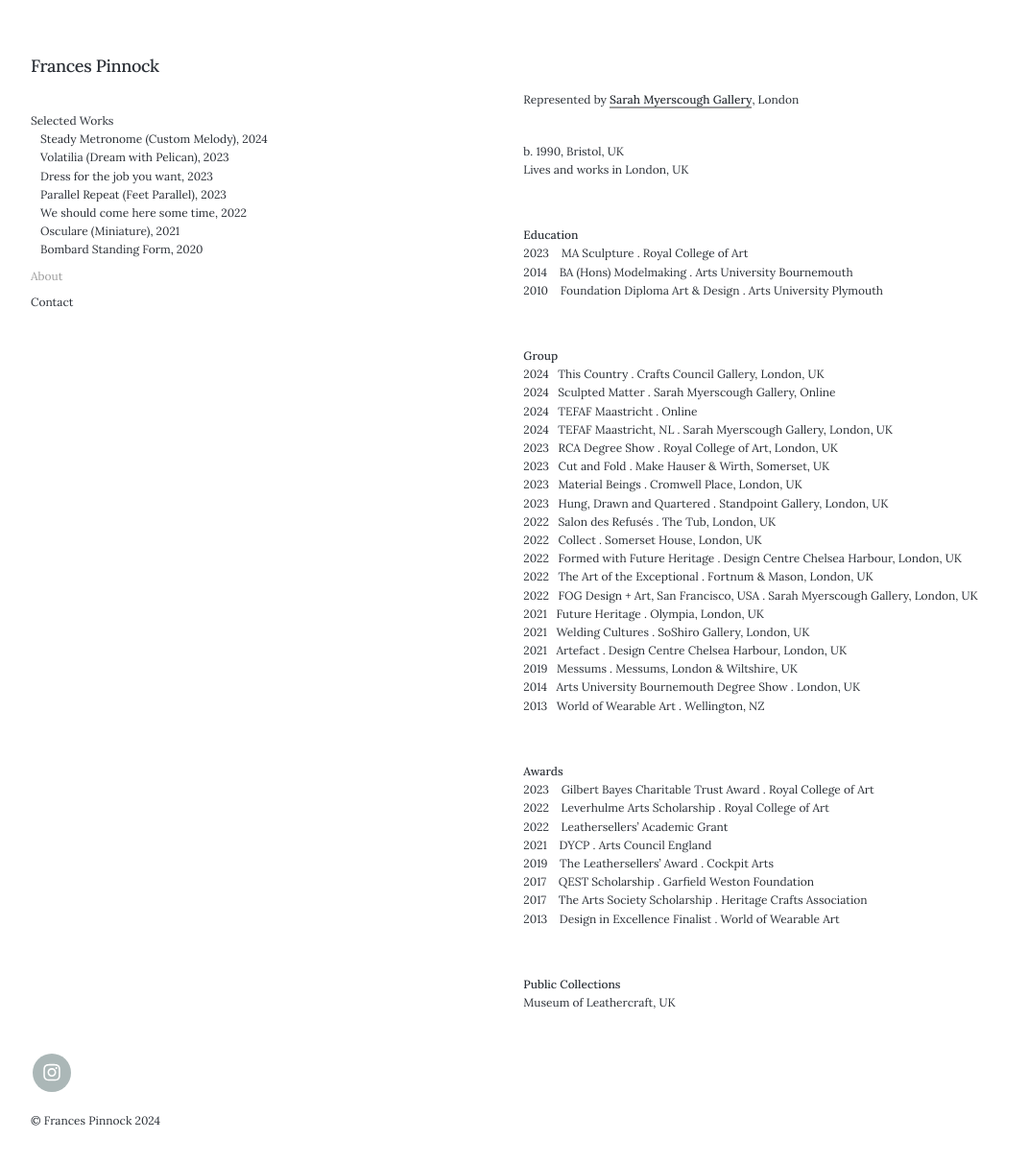
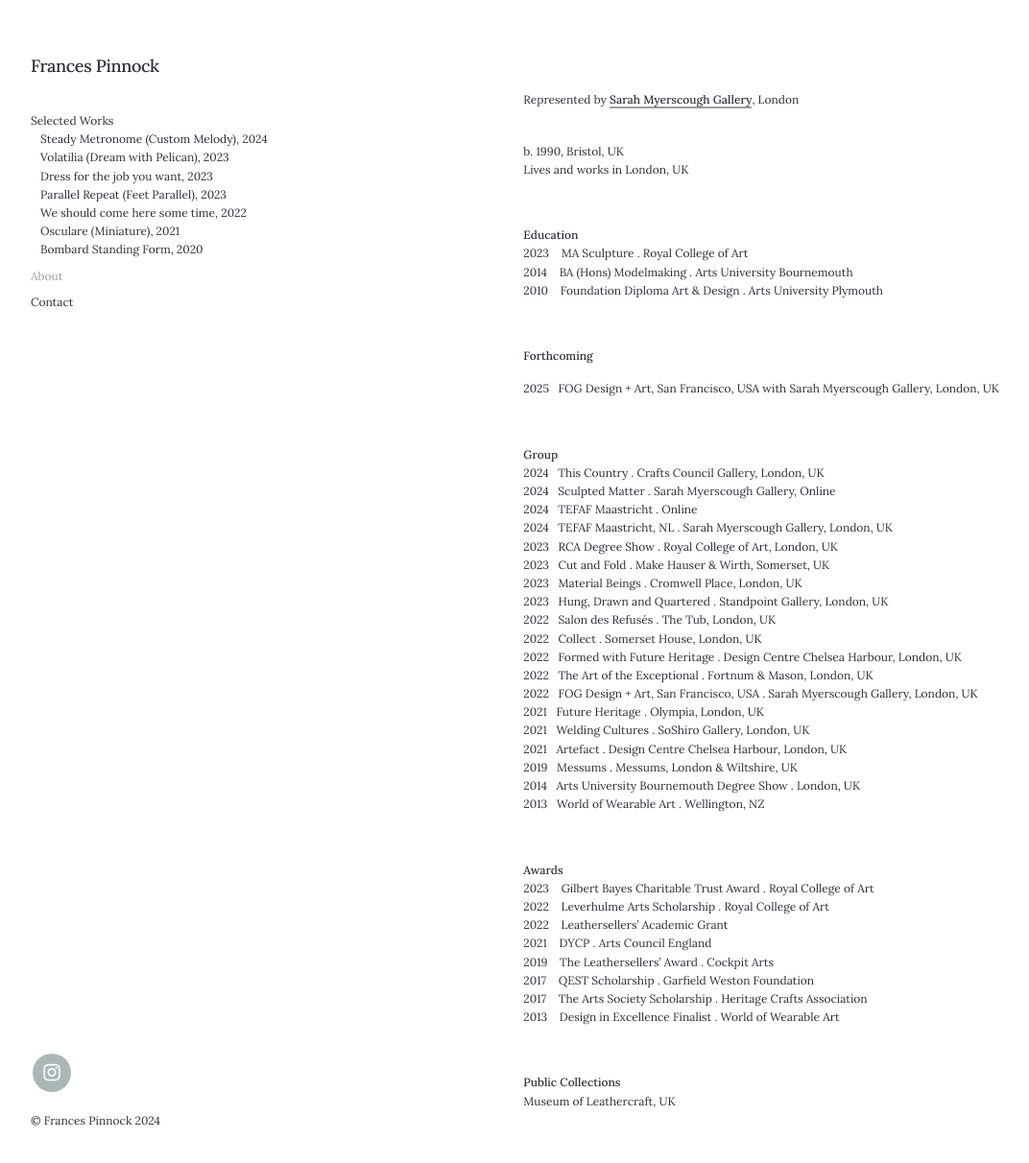
Before and after one commit to francespinnock/francespinnock.github.io, a Jekyll site: the page built from _pages/about.md, in a window 1280 px wide and 1217 px high. Shown: the top 1212 px of the window at 96% size, without its empty margins (28-1100 px from the left). Built offline with Jekyll 4.4.1, drawn with Linux system fonts in a browser that asks for light colours; nearby versions of some CDN libraries.

Commit message:
Update about.md

```diff
--- a/_pages/about.md
+++ b/_pages/about.md
@@ -20,6 +20,13 @@ Lives and works in London, UK
 2010&nbsp;&nbsp;&nbsp; Foundation Diploma Art & Design . Arts University Plymouth
 
 <br />
+
+**Forthcoming**
+
+2025&nbsp;&nbsp;&nbsp;FOG Design + Art, San Francisco, USA with Sarah Myerscough Gallery, London, UK
+
+<br />
+
 
 **Group**
 2024&nbsp;&nbsp;&nbsp;This Country . Crafts Council Gallery, London, UK
```
